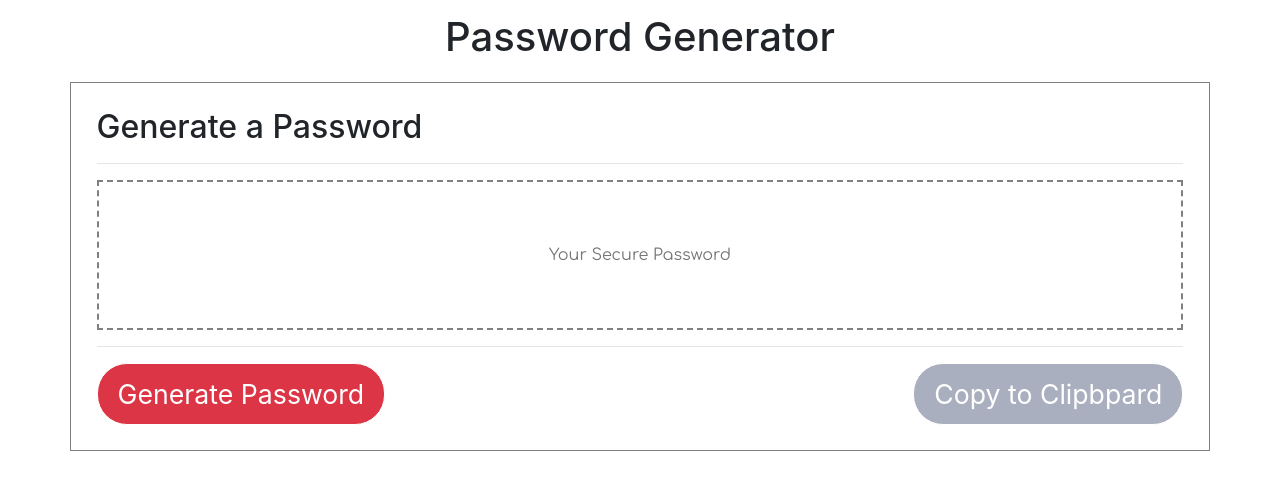
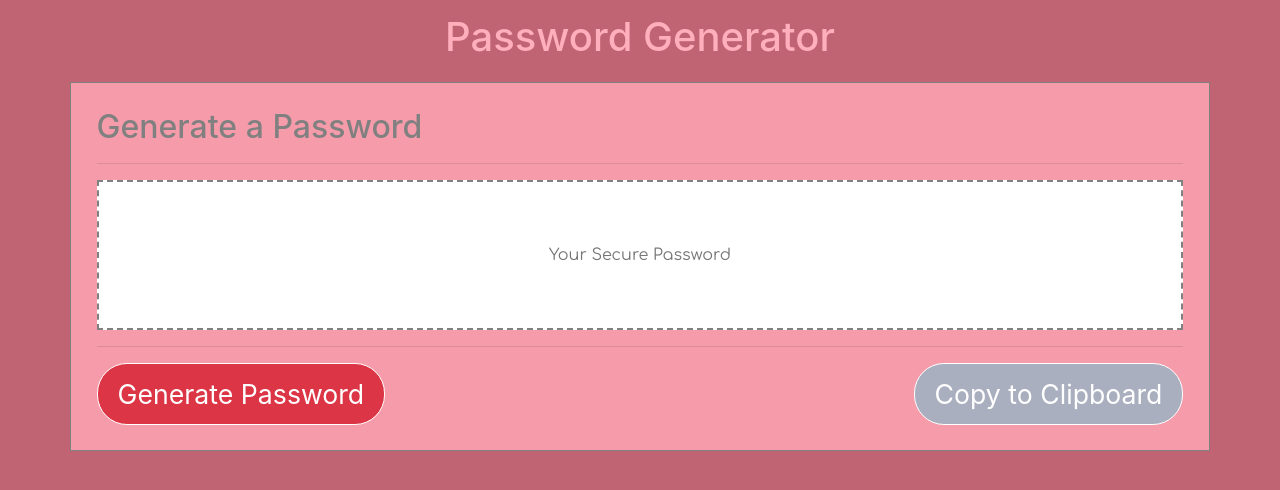
Before and after one commit to shelbypalumbo/Password-Generator, a plain HTML site: page passwordGenerator.html in a window 1280 px wide. Drawn offline with nearby package versions, Linux system fonts and the light colour scheme.

Commit message:
Changed color scheme and some styling.

```diff
--- a/passwordGenerator.html
+++ b/passwordGenerator.html
@@ -22,7 +22,7 @@
                         <input id="password" type="text" placeholder="Your Secure Password">
                     <hr>
                         <button type="button" class="btn btn-danger float-left" id="generate">Generate Password</button>
-                        <button type="button" class="btn btn-dark float-right" style="background-color: #aaafc0;" id="clipboard">Copy to Clipbpard</button>
+                        <button type="button" class="btn btn-dark float-right" style="background-color: #aaafc0;" id="clipboard">Copy to Clipboard</button>
 
                 </div>
             </div>
@@ -45,7 +45,6 @@
         var lowercase = "abcdefghijklmnopqrstuvwxyz";
         var numbers = "1234567890";
         var specialchar = "!#$%&*+=?@~";
-
 
 
 //TTTT
@@ -184,13 +183,12 @@
             return password;
             };
 
-
      }
 
 
 </script>
 
-<script>
+<script> //
         window.onload = function (){
         var generateButton = document.querySelector('#generate');
         generateButton.addEventListener('click', function(){
--- a/style.css
+++ b/style.css
@@ -1,15 +1,18 @@
 .container {    border: 1px solid gray;
                 padding:2%;
+                background-color:rgb(245, 155, 170);
 }
 
 header {    text-align: center;
             padding: 1%;
+            color:rgb(255, 174, 187);
 }
 
 hr { color: gray;
 }
 
 h2 {    text-align: left;
+        color: gray;
 }
 
 #password { height: 150px;
@@ -19,9 +22,10 @@ font-family: 'Comfortaa', cursive;
             text-align: center;
 }
 
-.btn {
-border-radius: 30px;
+.btn {  border-radius: 30px;
         padding: 10px 20px 10px 20px;
         font-size: 20pt;
         border-color: #ffffff;
 }
+body {  background-color: rgb(192, 99, 114);
+}
```
Lines whose indentation alone changed are shown as unchanged.
